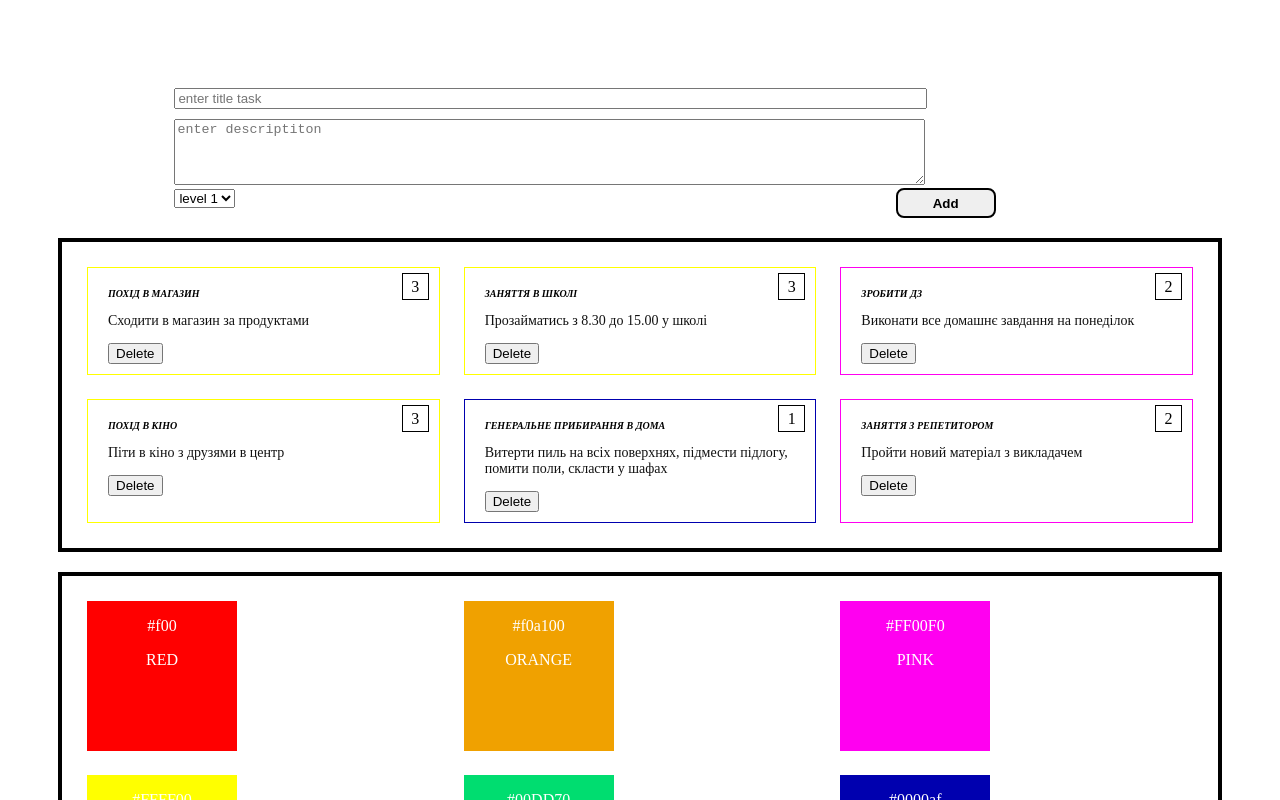
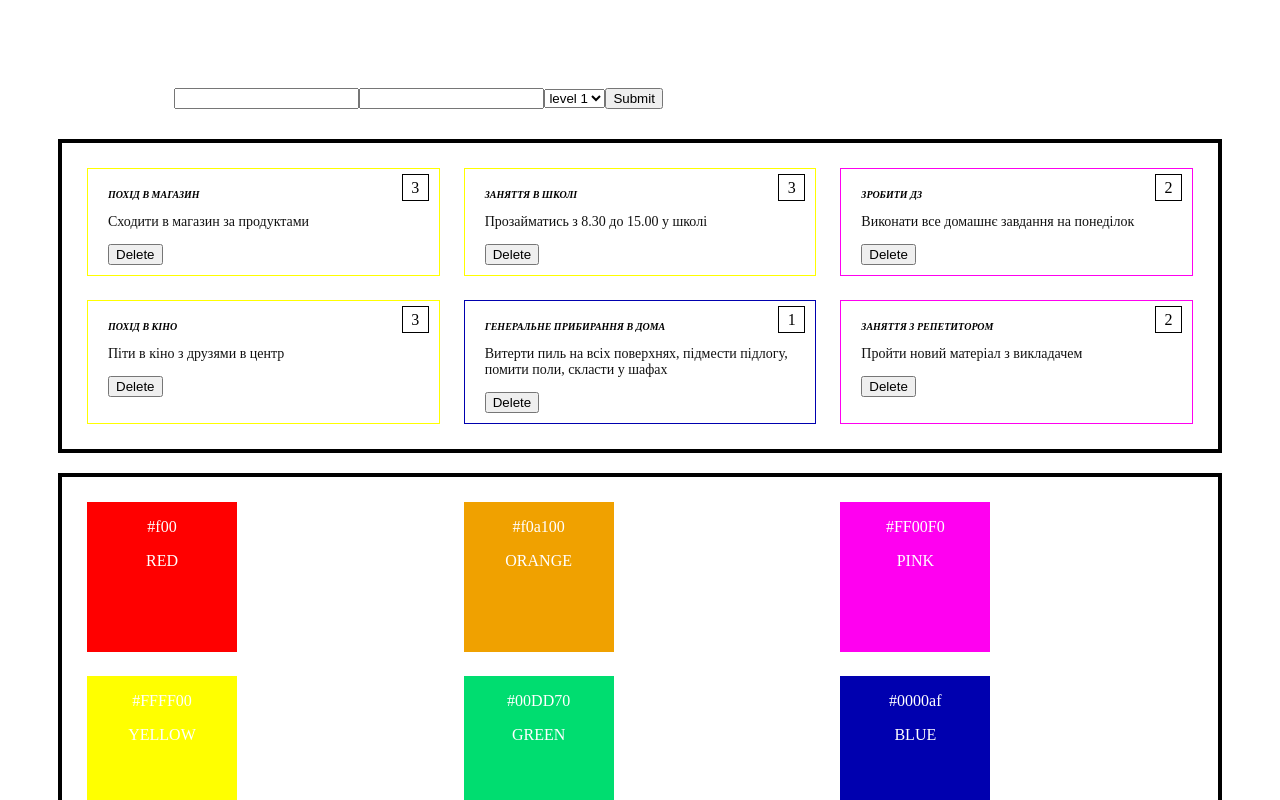
Before and after one commit to iveke/react-tkach, a React (Create React App) app: page / in a window 1280 px wide. Shown: the top 800 px of the page. Built offline with nearby package versions, Linux system fonts and the light colour scheme.

Commit message:
lesson 4 Formik

```diff
--- a/package.json
+++ b/package.json
@@ -11,7 +11,8 @@
     "react-dom": "^18.2.0",
     "react-scripts": "5.0.1",
     "styled-components": "^6.1.8",
-    "web-vitals": "^2.1.4"
+    "web-vitals": "^2.1.4",
+    "yup": "^1.3.3"
   },
   "scripts": {
     "start": "react-scripts start",
--- a/src/components/FormToDo/FormToDo.jsx
+++ b/src/components/FormToDo/FormToDo.jsx
@@ -1,5 +1,8 @@
-import { Btn, Form, Input, Section, Textrea } from "./FormToDo.style";
+import { ErrorMessage, Field, Form, Formik } from "formik";
+// import { Btn, Form, Input, Section, Textrea } from "./FormToDo.style";
 import { Component } from "react";
+import { Forms } from "./FormToDo.style";
+import * as Yup from "yup";
 
 const intialValue = {
   description: "",
@@ -7,47 +10,63 @@ const intialValue = {
   level: "1",
 };
 
+const SignUpSchema = Yup.object().shape({
+  title: Yup.string().min(2, "Too Short!").required("Required"),
+  description: Yup.string().min(2, "Too Short!").max(50, "Too Long!"),
+  level: Yup.string().oneOf(["1", "2", "3"]).required("Required"),
+});
+
 class FormLogin extends Component {
-  state = intialValue;
-  handleChange = (e) => {
-    const { name, value } = e.target;
-    this.setState({ [name]: value });
-  };
-  handleSubmit = (e) => {
-    e.preventDefault();
-    this.props.onAdd({...this.state, level: Number(this.state.level)})
-    this.setState(intialValue);
-  };
-
   render() {
     return (
-      <Form>
-        <Input
-          name="title"
-          type="text"
-          placeholder="enter title task"
-          value={this.state.title}
-          onChange={this.handleChange}
-        />
-        <Textrea
-          name="description"
-          cols="30"
-          rows="4"
-          placeholder="enter descriptiton"
-          value={this.state.description}
-          onChange={this.handleChange}
-        ></Textrea>
-        <Section
-          name="level"
-          value={this.state.level}
-          onChange={this.handleChange}
-        >
-          <option value="1"> level 1</option>
-          <option value={2}> level 2</option>
-          <option value={3}> level 3 </option>
-        </Section>
-        <Btn onClick={this.handleSubmit}>Add</Btn>
-      </Form>
+      <Formik
+        initialValues={intialValue}
+        onSubmit={(values, {resetForm}) => {
+          console.log(values);
+          resetForm()
+        }}
+        validationSchema={SignUpSchema}
+      >
+        <Forms>
+          <Field name="title" type="text" />
+          <ErrorMessage name="title" component="p"/>
+          <Field name="description" type="text" />
+          <Field name="level" as="select">
+            <option value="1"> level 1</option>
+            <option value="2"> level 2</option>
+            <option value="3"> level 3 </option>
+          </Field>
+          <button type="submit">Submit</button>
+        </Forms>
+      </Formik>
+
+      // <Form>
+      //   <Input
+      //     name="title"
+      //     type="text"
+      //     placeholder="enter title task"
+      //     value={this.state.title}
+      //     onChange={this.handleChange}
+      //   />
+      //   <Textrea
+      //     name="description"
+      //     cols="30"
+      //     rows="4"
+      //     placeholder="enter descriptiton"
+      //     value={this.state.description}
+      //     onChange={this.handleChange}
+      //   ></Textrea>
+      //   <Section
+      //     name="level"
+      //     value={this.state.level}
+      //     onChange={this.handleChange}
+      //   >
+      //     <option value="1"> level 1</option>
+      //     <option value={2}> level 2</option>
+      //     <option value={3}> level 3 </option>
+      //   </Section>
+      //   <Btn onClick={this.handleSubmit}>Add</Btn>
+      // </Form>
     );
   }
 }
--- a/src/components/FormToDo/FormToDo.style.jsx
+++ b/src/components/FormToDo/FormToDo.style.jsx
@@ -1,11 +1,16 @@
+import { ErrorMessage, Form } from "formik";
 import styled from "styled-components";
 
-export const Form = styled.form`
+export const Forms = styled(Form)`
   position: relative;
   margin: 20px auto;
   padding: 10px;
   width: 80%;
 `;
+
+export const ErrorMess = styled(ErrorMessage)`
+  color: red;
+`
 
 export const Input = styled.input`
   margin-bottom: 10px;
```
Also changed, not shown: 1 other file (tests, documents, lock files or other folders).
